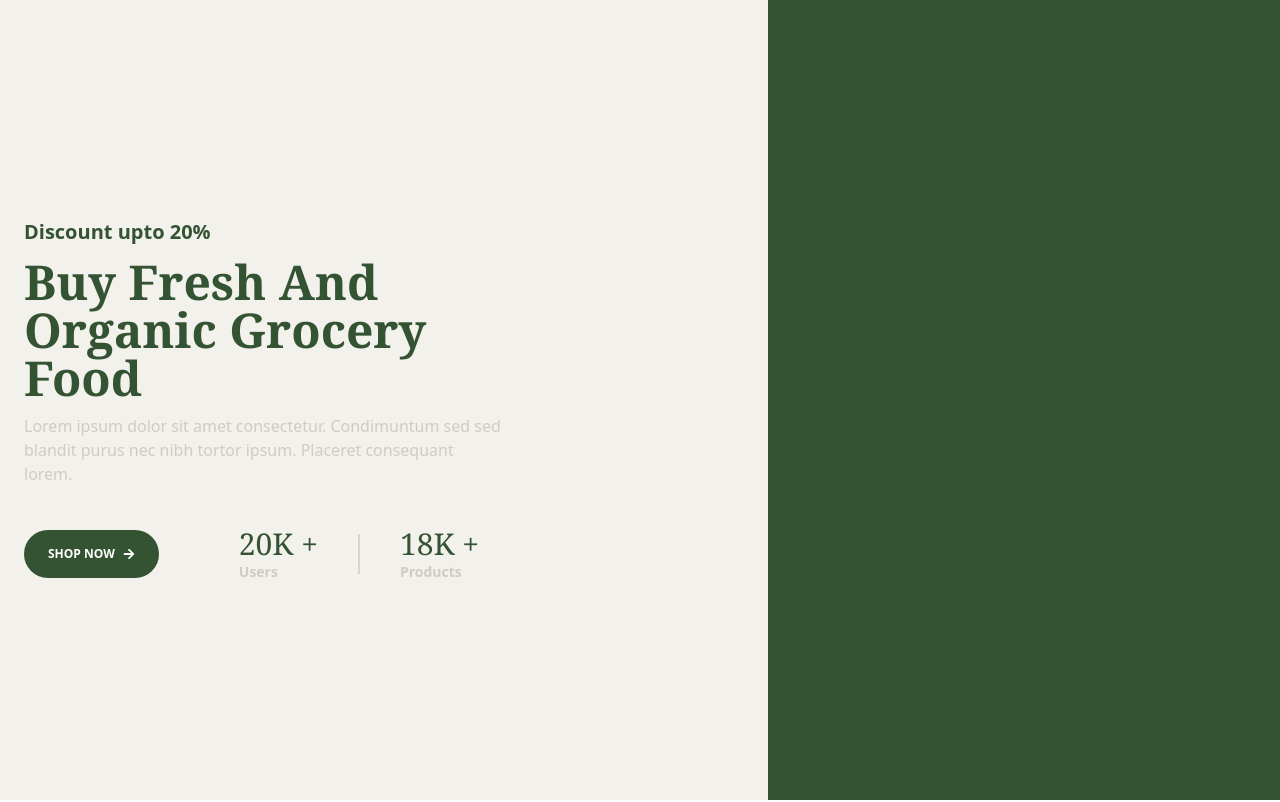
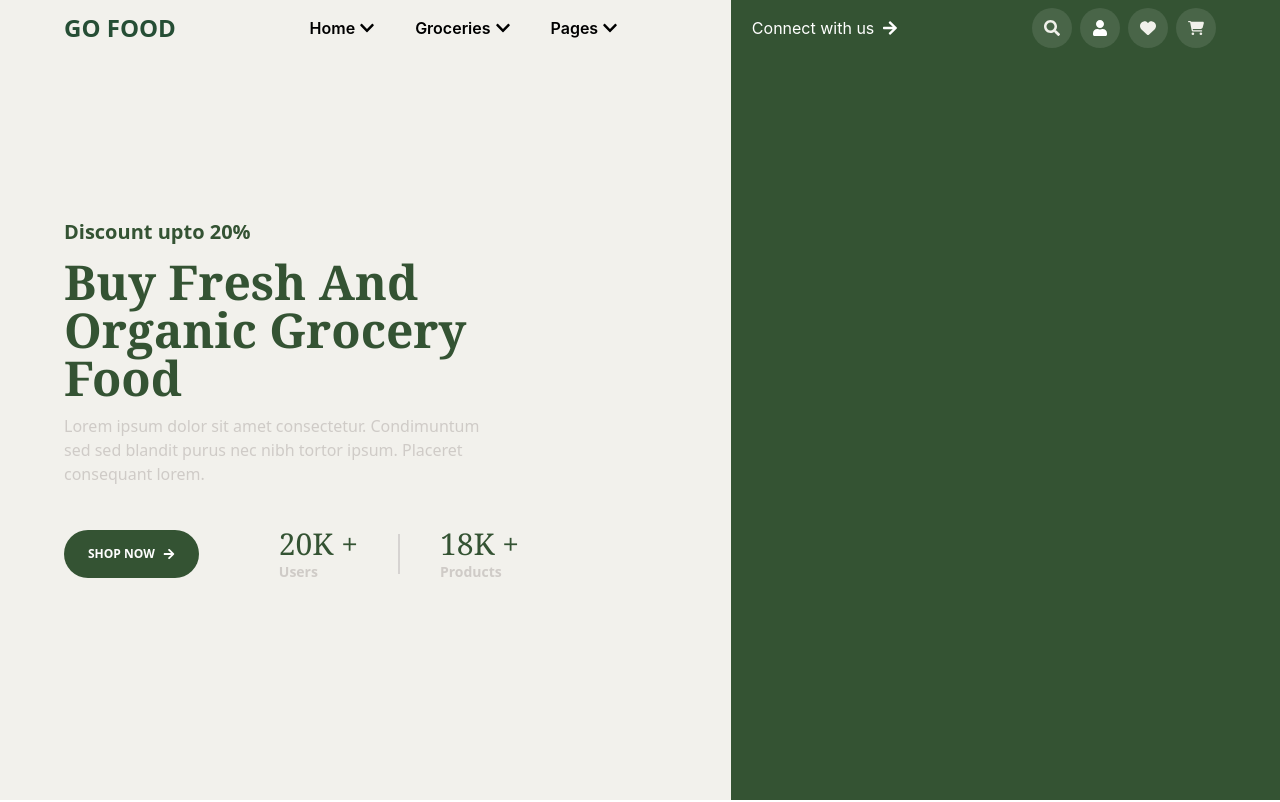
Before and after one commit to Harshitaj876/Restaurant_web_page, a React (Create React App) app: page / in a window 1280 px wide. Shown: the top 802 px of the page. Built offline with nearby package versions, Linux system fonts and the light colour scheme; no server answers.

Commit message:
modified:   src/Components/NavBar.js 	modified:   src/Home.jsx

```diff
--- a/src/Components/NavBar.js
+++ b/src/Components/NavBar.js
@@ -1,8 +1,63 @@
-import React from 'react'
+import React, { useState } from 'react'
+import { FaChevronDown, FaSearch, FaUser, FaArrowRight, FaBars, FaTimes } from 'react-icons/fa'
+import { FaCartShopping, FaHeart } from 'react-icons/fa6'
 
 const NavBar = () => {
+  const [isMenuOpen, setIsMenuOpen] = useState(false)
+
   return (
-    <div>NavBar</div>
+    <div className='absolute z-10 top-2 flex flex-row items-center justify-between w-full px-4 sm:px-8 lg:px-16'>
+      <h1 className='text-[#264e35] font-bold font-sans text-xl sm:text-2xl'>
+        GO&nbsp;<span className='text-[#264e35] font-extrabold font-sans'>FOOD</span>
+      </h1>
+      <div className='hidden sm:flex flex-row gap-4 md:gap-6 lg:gap-10'>
+        <button className='flex items-center text-sm sm:text-base font-semibold'>
+          Home<span className='ml-1'><FaChevronDown/></span>
+        </button>
+        <button className='flex items-center text-sm sm:text-base font-semibold'>
+          Groceries<span className='ml-1'><FaChevronDown/></span>
+        </button>
+        <button className='flex items-center text-sm sm:text-base font-semibold'>
+          Pages<span className='ml-1'><FaChevronDown/></span>
+        </button>
+      </div>
+      <button className='hidden sm:flex flex-row items-center text-white text-sm sm:text-base'>
+        Connect with us<span className='ml-2'><FaArrowRight/></span>
+      </button>
+      <div className='flex flex-row items-center gap-2'>
+        <button className='p-2 sm:p-3 bg-white bg-opacity-10 rounded-full'>
+          <FaSearch color='#F1F1EB'/>
+        </button>
+        <button className='p-2 sm:p-3 bg-white bg-opacity-10 rounded-full'>
+          <FaUser color='#FFFFFF'/>
+        </button>
+        <button className='p-2 sm:p-3 bg-white bg-opacity-10 rounded-full'>
+          <FaHeart color='#F1F1EB'/>
+        </button>
+        <button className='p-2 sm:p-3 bg-white bg-opacity-10 rounded-full'>
+          <FaCartShopping color='#F1F1EB'/>
+        </button>
+        <button className='sm:hidden p-2 bg-white bg-opacity-10 rounded-full' onClick={() => setIsMenuOpen(!isMenuOpen)}>
+          {isMenuOpen ? <FaTimes color='#111111' /> : <FaBars color='#111111' />}
+        </button>
+      </div>
+      {isMenuOpen && (
+        <div className='absolute top-14 left-0 w-full bg-white bg-opacity-90 flex flex-col items-center sm:hidden'>
+          <button className='flex items-center text-base font-semibold py-2'>
+            Home<span className='ml-1'><FaChevronDown/></span>
+          </button>
+          <button className='flex items-center text-base font-semibold py-2'>
+            Groceries<span className='ml-1'><FaChevronDown/></span>
+          </button>
+          <button className='flex items-center text-base font-semibold py-2'>
+            Pages<span className='ml-1'><FaChevronDown/></span>
+          </button>
+          <button className='flex items-center text-base font-semibold py-2'>
+            Connect with us<span className='ml-1'><FaArrowRight/></span>
+          </button>
+        </div>
+      )}
+    </div>
   )
 }
 
--- a/src/Home.jsx
+++ b/src/Home.jsx
@@ -1,11 +1,13 @@
 import React from 'react';
 import MealCategories from './Components/MealCategories';
 import { FaArrowRight } from 'react-icons/fa';
+import NavBar from './Components/NavBar';
 function Home() {
   return (
     <div>
+    <NavBar/>
       <div className="flex flex-col lg:flex-row min-h-screen relative">
-        <div className="lg:w-3/5 p-6 bg-[#F2F1EC] justify-center items-start flex flex-col gap-10 relative">
+        <div className="lg:w-2/3 pl-16 bg-[#F2F1EC] justify-center items-start flex flex-col gap-10 relative">
           <div className='flex flex-col gap-3 w-2/3'>
             <h2 className='text-[#345333] font-sans text-xl font-bold'>Discount upto 20%</h2>
             <p className='text-[#345333] font-serif text-5xl font-bold'>Buy Fresh And Organic Grocery Food</p>
@@ -28,7 +30,7 @@ function Home() {
         </div>
 
 
-        <div className="w-full lg:w-2/5 p-6 bg-[#345333]">
+        <div className="w-full lg:w-1/2 p-6 bg-[#345333]">
         </div>
       </div>
 
```
